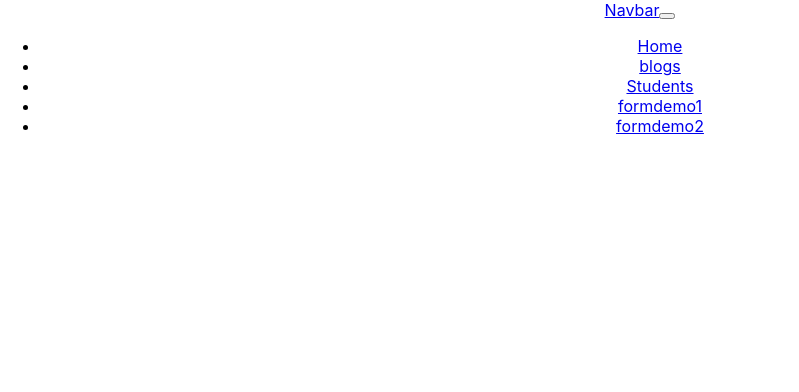
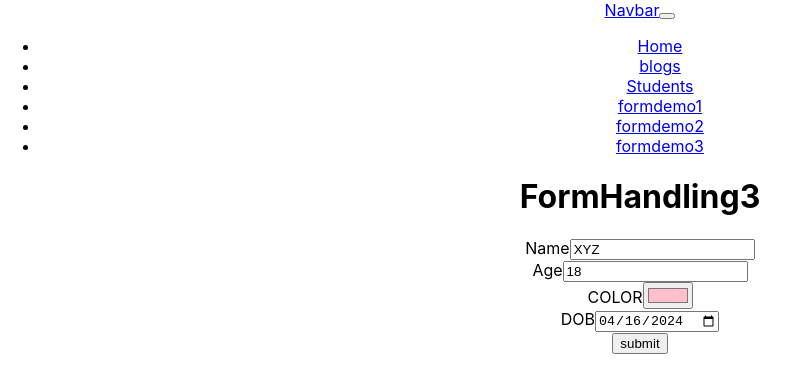
Before and after one commit to samirvithlani/akshayraj-react, a React (Create React App) app: page /formdemo3 in a window 1280 px wide. Shown: the top 392 px of the page, without its empty margins (0-799 px from the left). Built offline with nearby package versions, Linux system fonts and the light colour scheme; the HTML template or start-up script is replaced by a standard one.

Commit message:
form mode default values

```diff
--- a/src/App.js
+++ b/src/App.js
@@ -16,6 +16,7 @@ import { Science } from "./students/Science";
 import { HomeDetail } from "./students/HomeDetail";
 import { FormHandling1 } from "./forms/FormHandling1";
 import { FormHandling2 } from "./forms/FormHandling2";
+import { FormHandling3 } from "./forms/FormHandling3";
 
 function App() {
   var title = "REACT APP";
@@ -36,6 +37,7 @@ function App() {
         <Route path = "/home/detail/:id" element = {<HomeDetail/>}></Route>
         <Route path = "/formdemo1" element = {<FormHandling1/>}></Route>
         <Route path = "/formdemo2" element = {<FormHandling2/>}></Route>
+        <Route path = "/formdemo3" element = {<FormHandling3/>}></Route>
         {/* :id is wild card */}
       </Routes>
     </div>
--- a/src/Navbar.jsx
+++ b/src/Navbar.jsx
@@ -47,6 +47,11 @@ export const Navbar = () => {
               formdemo2
             </Link>
           </li>
+          <li class="nav-item">
+            <Link class="nav-link" to="/formdemo3">
+              formdemo3
+            </Link>
+          </li>
         </ul>
       </div>
     </nav>
--- /dev/null
+++ b/src/forms/FormHandling3.jsx
@@ -0,0 +1,74 @@
+import React from "react";
+import { useForm } from "react-hook-form";
+
+export const FormHandling3 = () => {
+  const { register, handleSubmit,formState:{errors} } = useForm({mode:"all",
+  defaultValues:{name:"XYZ",age:"18",color:"#FFC0CB",dob:new Date().toISOString().substr(0,10)}}
+  );
+  const submitHandler = (data) => {
+    console.log("data...", data);
+  };
+
+  const validationSchema = {
+    name: {
+      required: {
+        value: true,
+        message: "Name is required",
+      },
+      minLength: {
+        value: 3,
+        message: "Name should have atleast 3 characters",
+      },
+      maxLength: {
+        value: 10,
+        message: "Name should have atmost 10 characters",
+      }
+    },
+    age: {
+      required: {
+        value: true,
+        message: "Age is required",
+      },
+      min: {
+        value: 18,
+        message: "Age should be atleast 18",
+      },
+      max: {
+        value: 60,
+        message: "Age should be atmost 60",
+      }
+    }
+  }
+  return (
+    <div>
+      <h1>FormHandling3</h1>
+      <div>
+        <form onSubmit={handleSubmit(submitHandler)}>
+          <div>
+            <label>Name</label>
+            <input type="text" {...register("name",validationSchema.name)}></input>
+            <span>{errors.name && errors.name.message}</span>
+          </div>
+          <div>
+            <label>Age</label>
+            <input type="number" {...register("age",validationSchema.age)}></input>
+            <span>{errors.age && errors.age.message}</span>
+          </div>
+          <div>
+            <label>COLOR</label>
+            <input type="color" {...register("color")}></input>
+            <span>{errors.color && errors.color.message}</span>
+          </div>
+          <div>
+            <label>DOB</label>
+            <input type="date" {...register("dob")}></input>
+            <span>{errors.dob && errors.dob.message}</span>
+          </div>
+          <div>
+            <input type="submit" value="submit"></input>
+          </div>
+        </form>
+      </div>
+    </div>
+  );
+};
```
